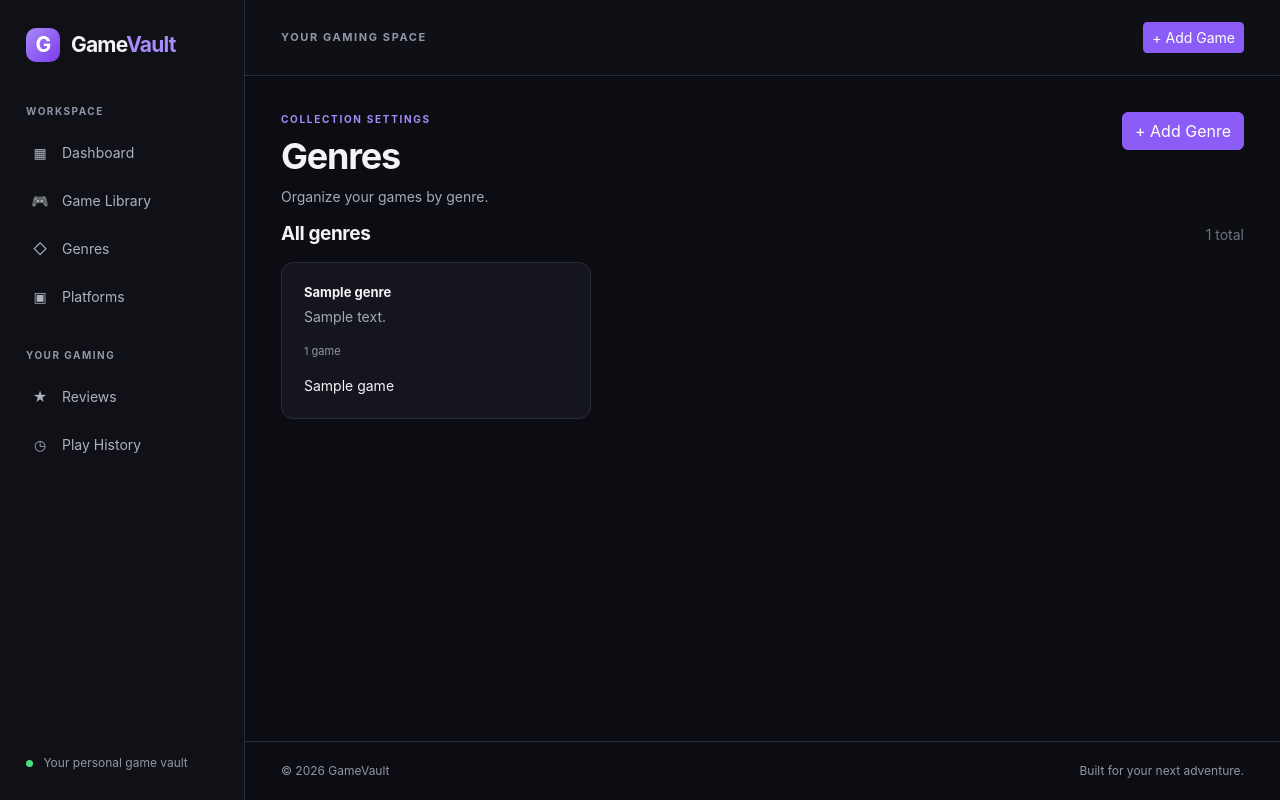
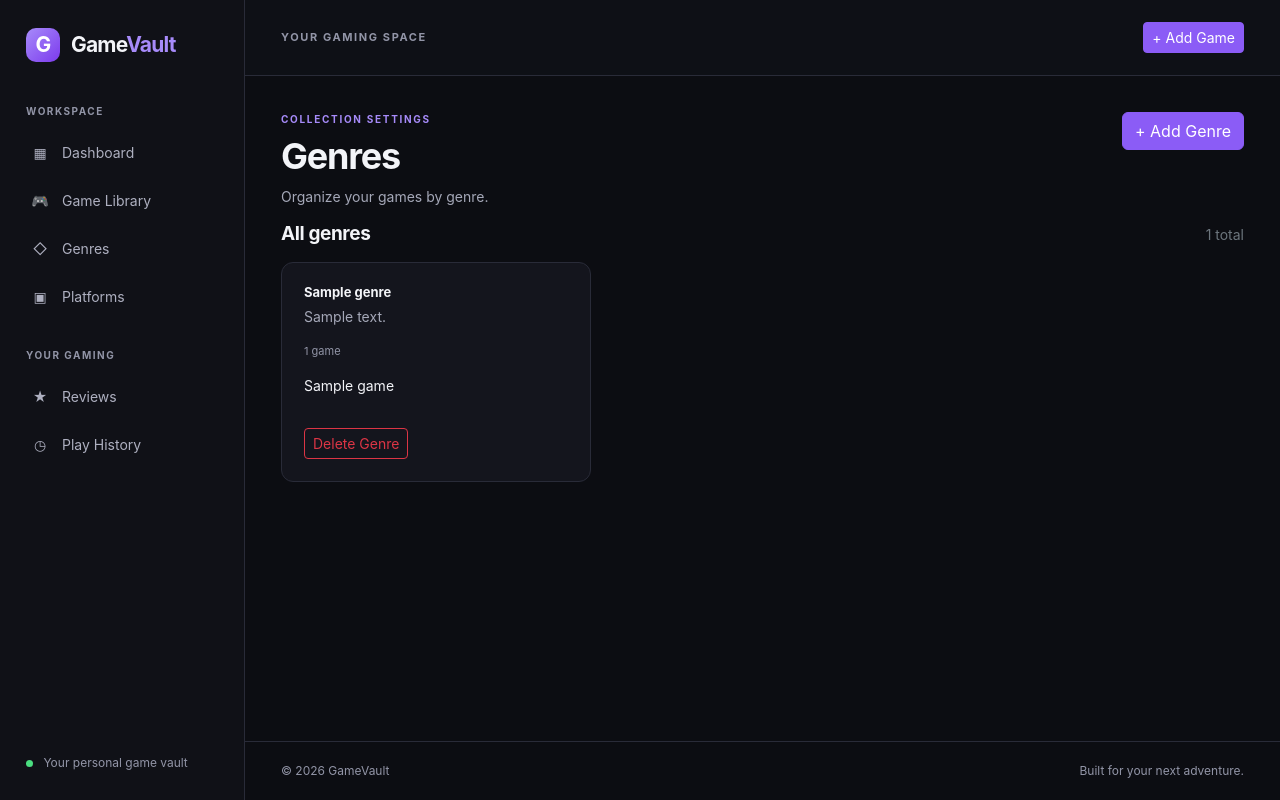
Before and after one commit to skanchev03/gamevault, a Django app: page /library/genres/ in a window 1280 px wide. Run offline with Django 5.2, Linux system fonts and the light colour scheme; tables that the repository leaves empty hold one stand-in row (values such as "Sample post").

Commit message:
Add genre and platform deletion

```diff
--- a/library/urls.py
+++ b/library/urls.py
@@ -12,6 +12,12 @@ urlpatterns = [
     path("games/<int:pk>/delete/", views.game_delete, name="game_delete"),
     path("genres/", views.genre_list, name="genre_list"),
     path("genres/add/", views.genre_create, name="genre_create"),
+    path("genres/<int:pk>/delete/", views.genre_delete, name="genre_delete"),
     path("platforms/", views.platform_list, name="platform_list"),
     path("platforms/add/", views.platform_create, name="platform_create"),
+    path(
+        "platforms/<int:pk>/delete/",
+        views.platform_delete,
+        name="platform_delete",
+    ),
 ]
--- a/library/views.py
+++ b/library/views.py
@@ -171,6 +171,20 @@ def genre_create(request):
     )
 
 
+def genre_delete(request, pk):
+    genre = get_object_or_404(Genre, pk=pk)
+
+    if request.method == "POST":
+        genre.delete()
+        return redirect("library:genre_list")
+
+    return render(
+        request,
+        "library/genre_confirm_delete.html",
+        {"genre": genre},
+    )
+
+
 def platform_list(request):
     platforms = Platform.objects.prefetch_related("games")
 
@@ -197,3 +211,17 @@ def platform_create(request):
             "cancel_url": "library:platform_list",
         },
     )
+
+
+def platform_delete(request, pk):
+    platform = get_object_or_404(Platform, pk=pk)
+
+    if request.method == "POST":
+        platform.delete()
+        return redirect("library:platform_list")
+
+    return render(
+        request,
+        "library/platform_confirm_delete.html",
+        {"platform": platform},
+    )
--- a/templates/library/genre_list.html
+++ b/templates/library/genre_list.html
@@ -24,7 +24,7 @@
     <div class="row g-3">
         {% for genre in genres %}
             <div class="col-12 col-md-6 col-xl-4">
-                <div class="panel h-100">
+                <div class="panel h-100 d-flex flex-column">
                     <h3 class="game-card-title">{{ genre.name }}</h3>
 
                     {% if genre.description %}
@@ -38,7 +38,7 @@
                     </div>
 
                     {% if genre.games.exists %}
-                        <div class="game-card-genres">
+                        <div class="game-card-genres mb-3">
                             {% for game in genre.games.all|slice:":4" %}
                                 <a href="{% url 'library:game_detail' game.pk %}">
                                     {{ game.title }}
@@ -46,6 +46,15 @@
                             {% endfor %}
                         </div>
                     {% endif %}
+
+                    <div class="mt-auto pt-3">
+                        <a
+                            href="{% url 'library:genre_delete' genre.pk %}"
+                            class="btn btn-outline-danger btn-sm"
+                        >
+                            Delete Genre
+                        </a>
+                    </div>
                 </div>
             </div>
         {% endfor %}
```
Also changed, not shown: templates/library/genre_confirm_delete.html (added, +43 -0 lines), templates/library/platform_confirm_delete.html (added, +43 -0 lines), templates/library/platform_list.html (+11 -2 lines).
